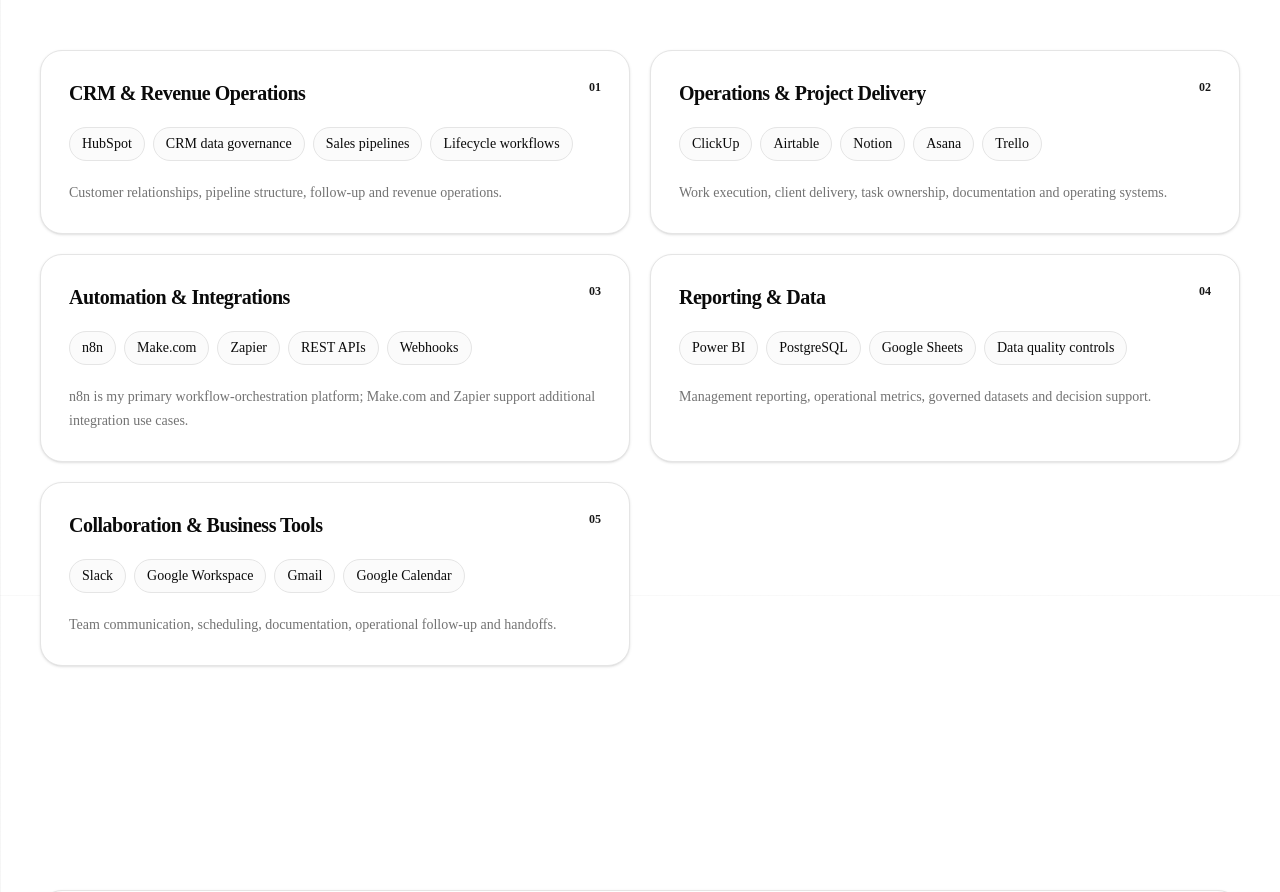
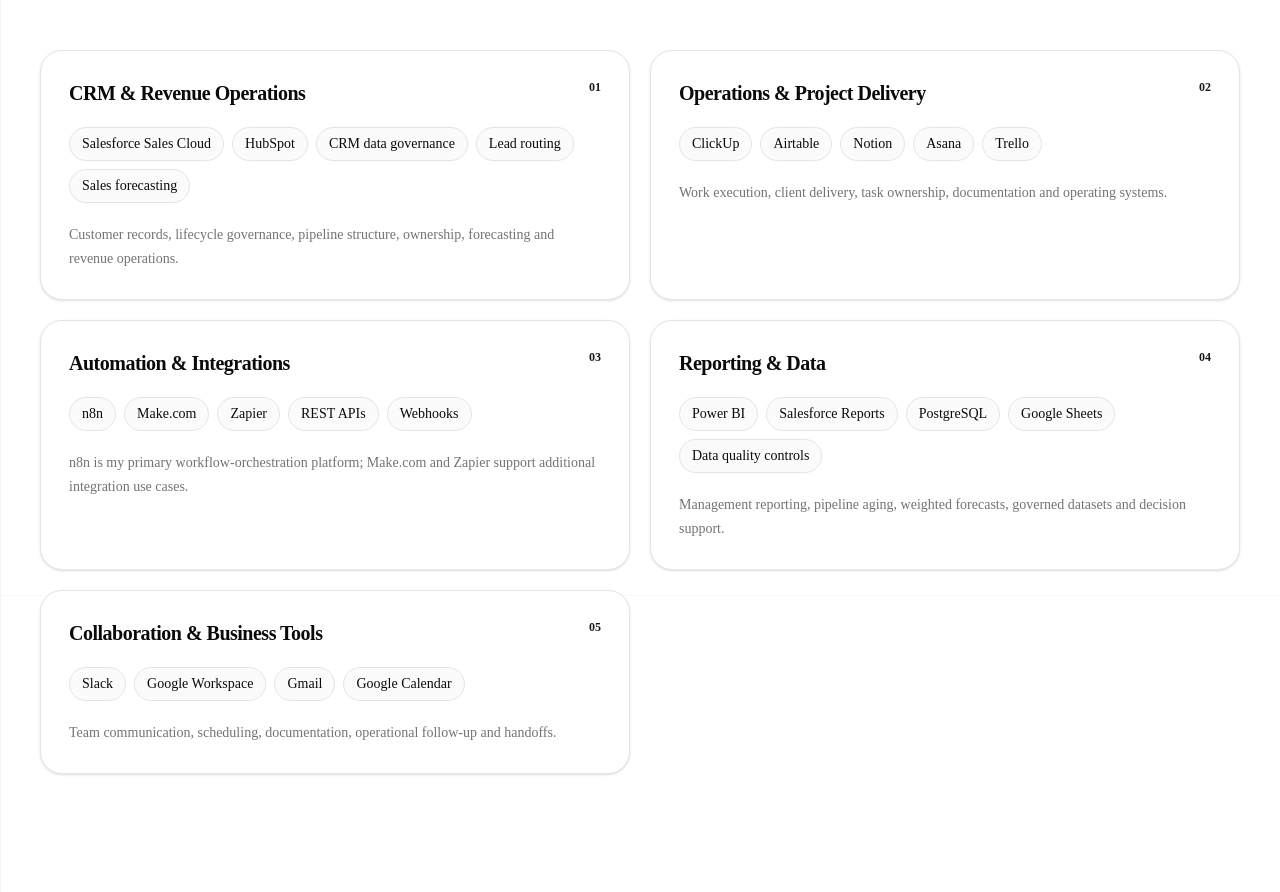
Before and after one commit to Nikkypwetti/nikkytechies-portfolio, a Next.js app: page / in a window 1280 px wide. Shown: the part 5005-5897 px from the top of the page. Built offline with nearby package versions, Linux system fonts and the light colour scheme.

Commit message:
Add Salesforce to homepage platform stack

```diff
--- a/components/home/core-platforms-tools.tsx
+++ b/components/home/core-platforms-tools.tsx
@@ -6,8 +6,8 @@
 const platformGroups = [
   {
     title: "CRM & Revenue Operations",
-    tools: ["HubSpot", "CRM data governance", "Sales pipelines", "Lifecycle workflows"],
-    note: "Customer relationships, pipeline structure, follow-up and revenue operations.",
+    tools: ["Salesforce Sales Cloud", "HubSpot", "CRM data governance", "Lead routing", "Sales forecasting"],
+    note: "Customer records, lifecycle governance, pipeline structure, ownership, forecasting and revenue operations.",
   },
   {
     title: "Operations & Project Delivery",
@@ -21,8 +21,8 @@
   },
   {
     title: "Reporting & Data",
-    tools: ["Power BI", "PostgreSQL", "Google Sheets", "Data quality controls"],
-    note: "Management reporting, operational metrics, governed datasets and decision support.",
+    tools: ["Power BI", "Salesforce Reports", "PostgreSQL", "Google Sheets", "Data quality controls"],
+    note: "Management reporting, pipeline aging, weighted forecasts, governed datasets and decision support.",
   },
   {
     title: "Collaboration & Business Tools",
```
